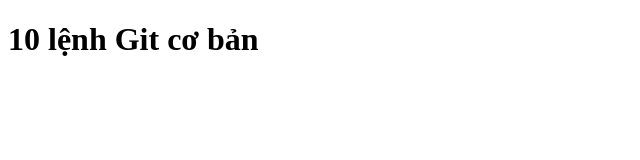
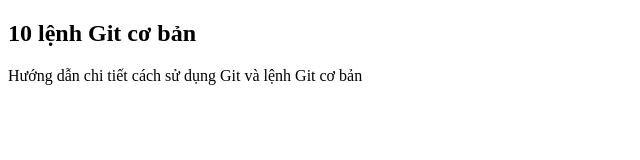
Before and after one commit to phanthithuthao/Github_Tutorial, a plain HTML site: page index.html in a window 1280 px wide. Shown: the whole page, without its empty margins (0-640 px from the left). Drawn offline with Linux system fonts and the light colour scheme.

Commit message:
Change H1 to H2, add <p>

```diff
--- a/index.html
+++ b/index.html
@@ -6,7 +6,7 @@
     <title>Git & GitHub Tutorial</title>
 </head>
 <body>
-    <h1>10 lệnh Git cơ bản</h1>
-
+    <h2>10 lệnh Git cơ bản</h2>
+    <p>Hướng dẫn chi tiết cách sử dụng Git và lệnh Git cơ bản</p>
 </body>
 </html>
```
